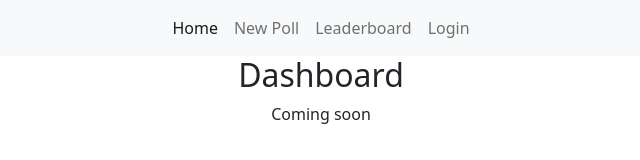
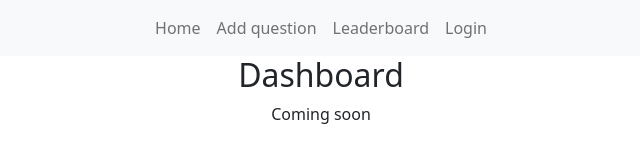
Before and after one commit to elvinasv/rtk-would-you-rather-app, a React (Create React App) app: page / in a window 1280 px wide. Shown: the top 160 px of the page, without its empty margins (319-959 px from the left). Built offline with nearby package versions, Linux system fonts and the light colour scheme.

Commit message:
feat: Add dynamic navigation

```diff
--- a/src/features/navigation/navigation.js
+++ b/src/features/navigation/navigation.js
@@ -1,4 +1,5 @@
 import React from 'react';
+import { Link } from 'react-router-dom';
 
 // Navbar collapse on md screens controlled by the Bootstrap v5
 function Navigation() {
@@ -19,24 +20,24 @@
         >
           <ul className="navbar-nav">
             <li className="nav-item">
-              <a className="nav-link active" href="#test_1">
+              <Link to="/" className="nav-link">
                 Home
-              </a>
+              </Link>
             </li>
             <li className="nav-item">
-              <a className="nav-link" href="#test_2">
-                New Poll
-              </a>
+              <Link to="/add" className="nav-link">
+                Add question
+              </Link>
             </li>
             <li className="nav-item">
-              <a className="nav-link" href="#test_3">
+              <Link to="/leaderboard" className="nav-link">
                 Leaderboard
-              </a>
+              </Link>
             </li>
             <li className="nav-item">
-              <a className="nav-link" href="#test_4">
+              <Link to="/login" className="nav-link">
                 Login
-              </a>
+              </Link>
             </li>
           </ul>
         </div>
```
